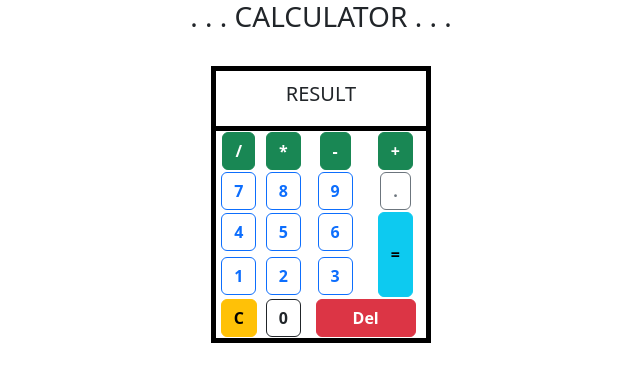
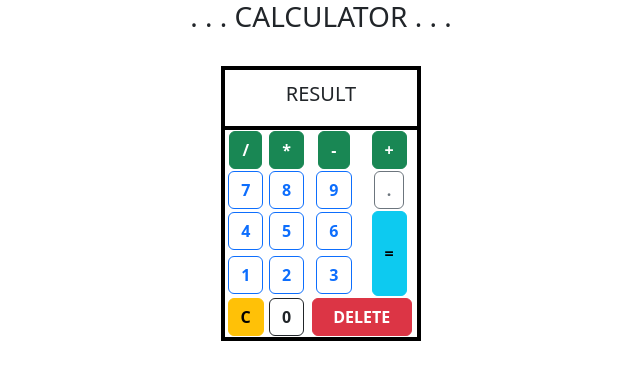
Before and after one commit to PEAJ-117/Calculadora_GPO_B, a React (Vite) app: page / in a window 1280 px wide. Shown: the top 382 px of the page, without its empty margins (319-959 px from the left). Built offline with nearby package versions, Linux system fonts and the light colour scheme.

Commit message:
Update cells

```diff
--- a/src/App.jsx
+++ b/src/App.jsx
@@ -5,9 +5,9 @@ function App() {
       <h3>. . . CALCULATOR . . .</h3>
       <br />
       {/* START TABLE */}
-      <table style={{ border: '5px solid black', width: '220px' }}>
+      <table style={{ border: '4px solid black', width: '200px' }}>
         {/* FIRST ROW */}
-        <tr style={{ border: '5px solid black', height:'60px'}}>
+        <tr style={{ border: '4px solid black', height:'60px'}}>
           <td colSpan={4} align="center" style={{ border: '2px solid black' }}>
             <h5>RESULT</h5>
             </td> {/* Column */}
@@ -48,7 +48,7 @@ function App() {
         <tr>
           <td align="center"><button type="button" className="btn btn-warning"><b>C</b></button></td>
           <td align="center"><button type="button" className="btn btn-outline-dark"><b>0</b></button></td>
-          <td colSpan={2} align="center"><button style={{width:"100px"}} type="button" className="btn btn-danger"><b>Del</b></button></td>
+          <td colSpan={2} align="center"><button style={{width:"100px"}} type="button" className="btn btn-danger"><b>DELETE</b></button></td>
         </tr>
 
       </table>
```
